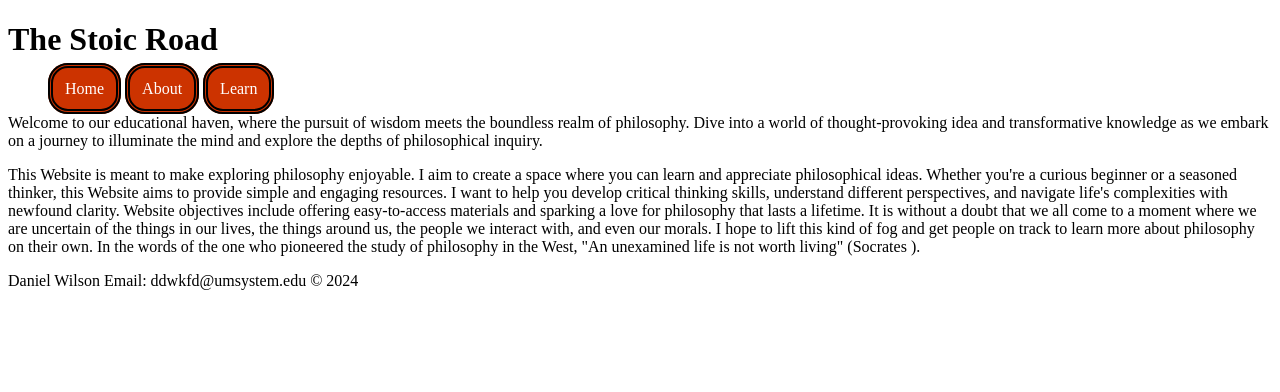
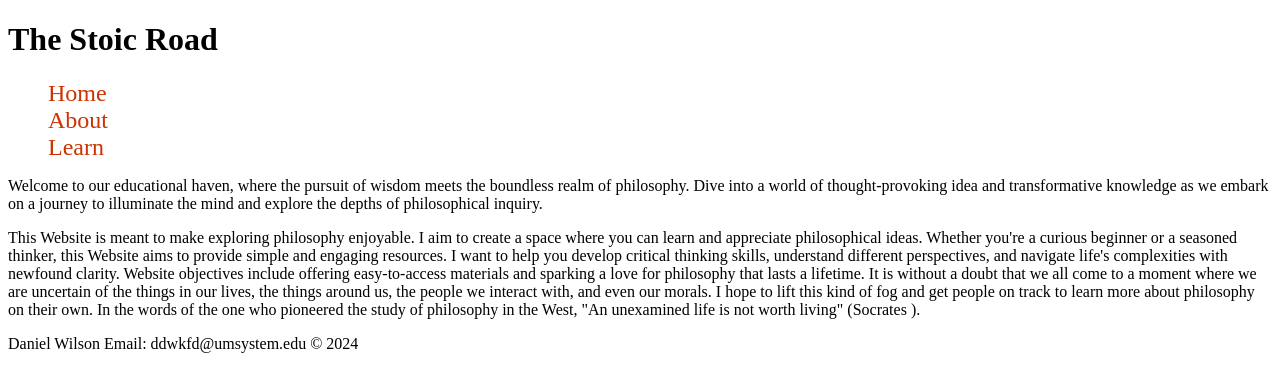
Before and after one commit to DanTheMan1221/DanTheMan1221.github.io, a plain HTML site: page webdevelopment/index.html in a window 1280 px wide. Drawn offline with Linux system fonts and the light colour scheme.

Commit message:
Add files via upload

```diff
--- a/webdevelopment/nav.css
+++ b/webdevelopment/nav.css
@@ -1,17 +1,25 @@
-li {
-    display: inline;
-    padding: 12px;
-    border: 2px solid;
-    font-size: 16px;
-    text-align: center;
-    background-color: #CC3300;
-    width: 100px;
-    margin: 8px auto;
-    border: 5px double black;
-    border-radius: 20px;
+#main-nav {
+    display: flex;
+    justify-content: space-evenly;
   }
 
-  li a {
+  li {
+    list-style-type: none;
+    font-size: 24px;
+    color: #CC3300;
+  }
+
+  a{
     text-decoration: none;
-    color: white;
+    color: #CC3300;
   }
+
+  #learn-nav{
+    display: none;
+  }
+
+  #learn:hover #learn-nav{
+    display: block;
+    padding: 0;
+    margin-top: 10px;
+  }
```
Also changed, not shown: webdevelopment/learn.html (added, +36 -0 lines), webdevelopment/tamplate.html (added, +29 -0 lines).
